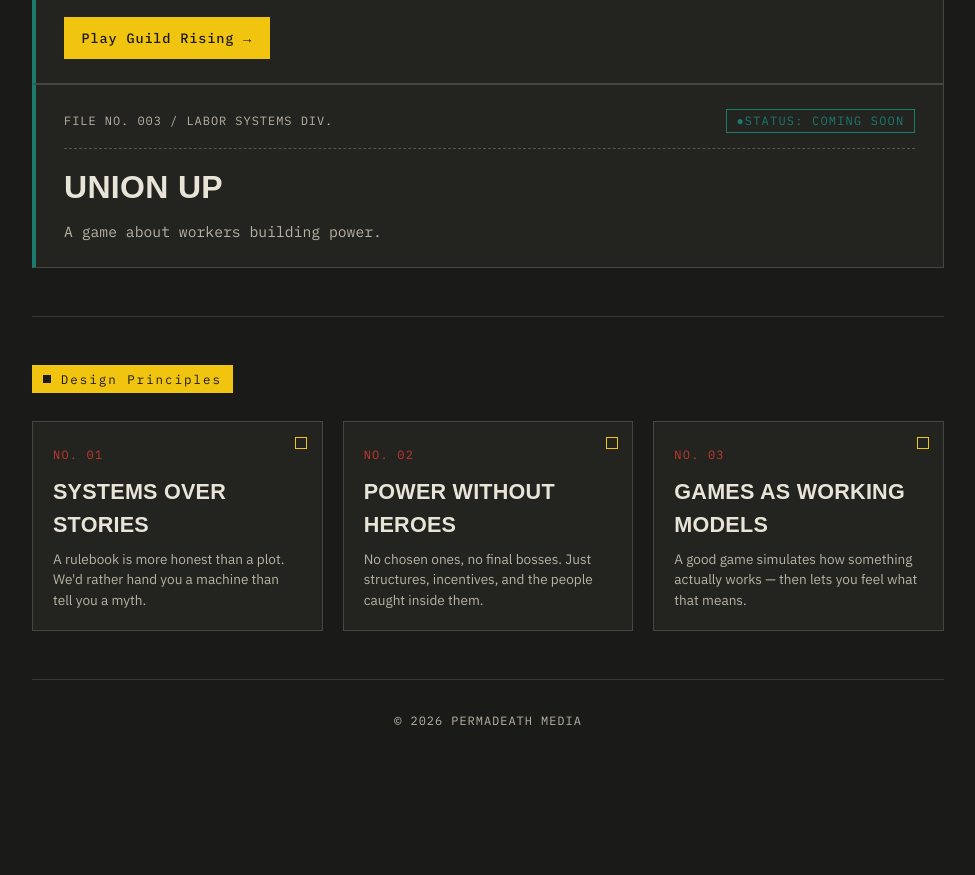
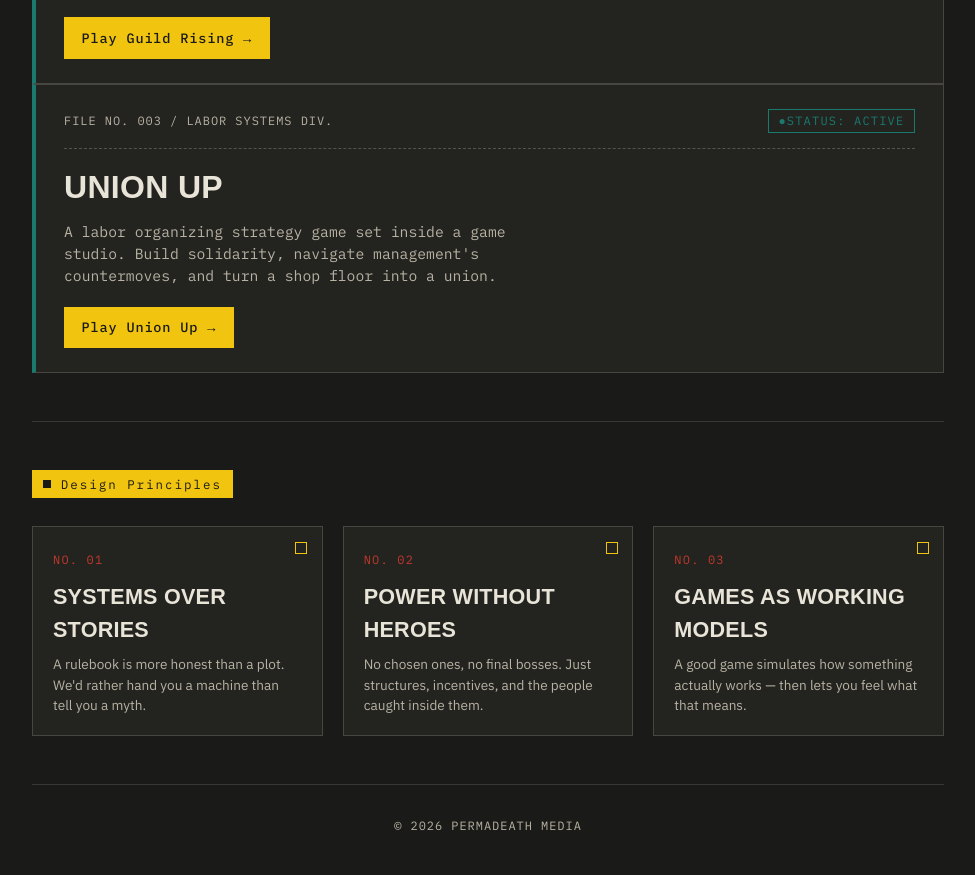
Before and after one commit to swyphd/permadeath-media, a plain HTML site: page index.html in a window 1280 px wide. Shown: the part 1241-2116 px from the top of the page, without its empty margins (152-1127 px from the left). Before the commit the page ends 2011 px from the top, so only its background shows below. Drawn offline with Linux system fonts and the light colour scheme; a web font is replaced by a local one.

Commit message:
Add Union Up link to Current Operations

```diff
--- a/index.html
+++ b/index.html
@@ -334,12 +334,15 @@
       <div class="file-card">
         <div class="file-card-top">
           <span class="file-id mono">FILE NO. 003 / LABOR SYSTEMS DIV.</span>
-          <span class="status mono">STATUS: COMING SOON</span>
+          <span class="status mono">STATUS: ACTIVE</span>
         </div>
         <div class="file-title">Union Up</div>
         <p class="file-desc mono">
-          A game about workers building power.
+          A labor organizing strategy game set inside a game studio. Build
+          solidarity, navigate management's countermoves, and turn a shop
+          floor into a union.
         </p>
+        <a class="file-link mono" href="https://union-up.vercel.app" target="_blank" rel="noopener">Play Union Up</a>
       </div>
     </section>
 
```
